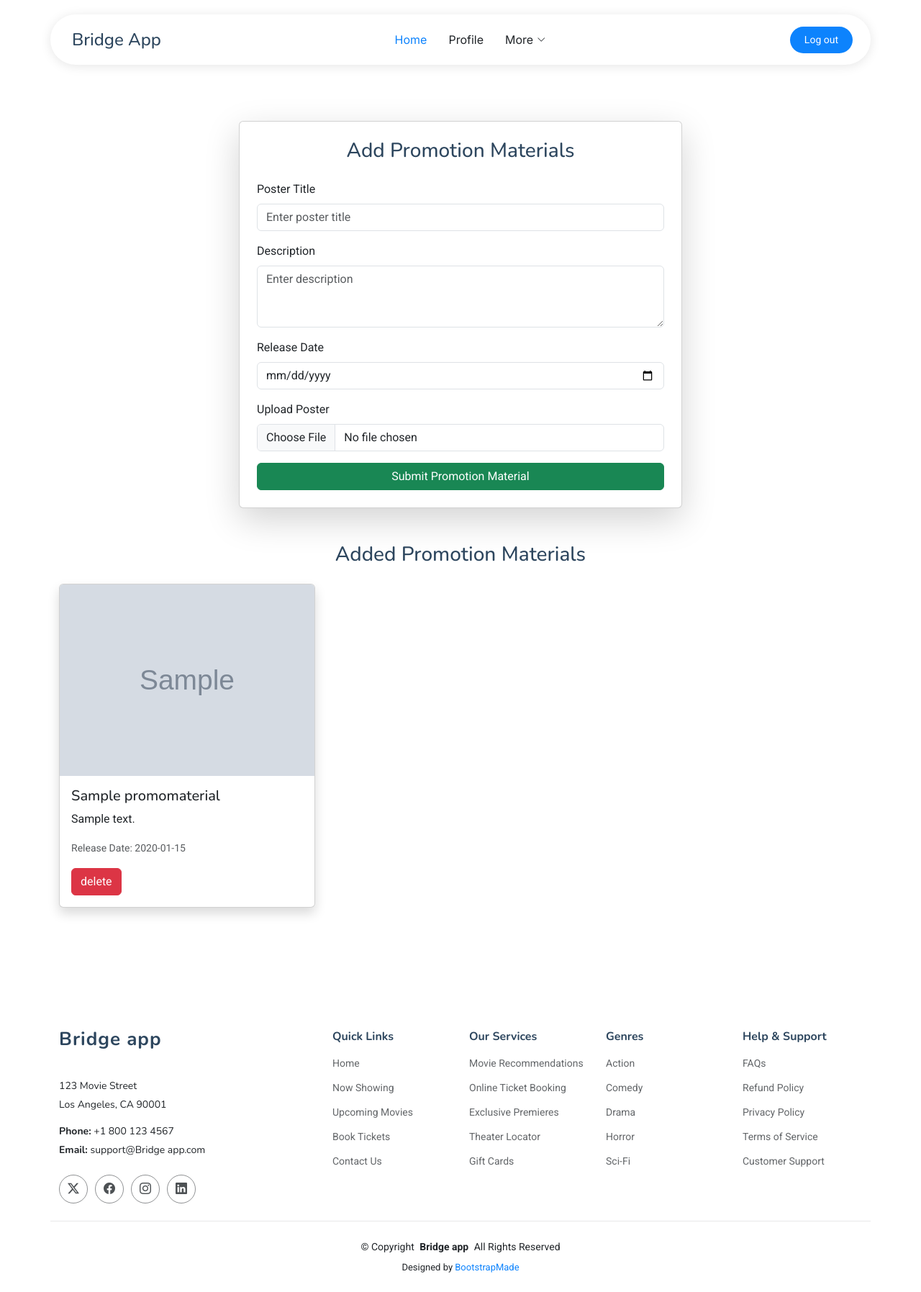
After one commit to amaljames23/bridge_horizon, a Django app: page /film_maker_add_promotion_materials/1 in a window 1280 px wide. The commit adds this page. Shown: the whole page at 72% size. Run offline with Django 4.2, Linux system fonts and the light colour scheme; tables that the repository leaves empty hold one stand-in row (values such as "Sample post"); grey boxes marked "Sample" are stand-in pictures; some libraries are stand-ins or nearby versions.

Commit message:
upload promotion materials

```diff
--- a/bridgeApp/models.py
+++ b/bridgeApp/models.py
@@ -143,6 +143,13 @@ class notification(models.Model):
     title=models.CharField(max_length=225)
     date=models.CharField(max_length=225)
 
+class PromoMaterial(models.Model):
+    promo_id = models.AutoField(primary_key=True)  # Primary key
+    film = models.ForeignKey(film, on_delete=models.CASCADE)  # Foreign key to the Film model
+    title = models.CharField(max_length=255)  # Poster title
+    description = models.CharField(max_length=500)  # Description (as CharField)
+    release_date = models.CharField(max_length=50)  # Release date (as CharField)
+    poster = models.CharField(max_length=255)
 
 class chat(models.Model):
     chatid=models.AutoField(primary_key=True)
--- /dev/null
+++ b/templates/film_maker_add_promotion_materials.html
@@ -0,0 +1,60 @@
+{% include 'filmmaker_header.html' %}
+<br><br><br><br><br>
+
+<div class="container mt-5 w-50">
+    <div class="card shadow-lg p-4">
+        <h3 class="text-center mb-4">Add Promotion Materials</h3>
+        <form action="" method="post" enctype="multipart/form-data">
+            {% csrf_token %}
+
+            <input type="hidden" name="film_id" value="{{ film_id }}">
+
+            <div class="mb-3">
+                <label for="title" class="form-label">Poster Title</label>
+                <input type="text" class="form-control" id="title" name="title" placeholder="Enter poster title" required>
+            </div>
+
+            <div class="mb-3">
+                <label for="description" class="form-label">Description</label>
+                <textarea class="form-control" id="description" name="description" rows="3" placeholder="Enter description" required></textarea>
+            </div>
+
+            <div class="mb-3">
+                <label for="release_date" class="form-label">Release Date</label>
+                <input type="date" class="form-control" id="release_date" name="release_date" required>
+            </div>
+
+            <div class="mb-3">
+                <label for="poster" class="form-label">Upload Poster</label>
+                <input type="file" class="form-control" id="poster" name="poster" accept="image/*" required>
+            </div>
+
+            <button type="submit" class="btn btn-success w-100">Submit Promotion Material</button>
+        </form>
+    </div>
+</div>
+
+<!-- Display Promotion Materials -->
+<div class="container mt-5">
+    <h3 class="text-center mb-4">Added Promotion Materials</h3>
+    <div class="row">
+        {% for promo in promo_materials %}
+        <div class="col-md-4 mb-4">
+            <div class="card h-100 shadow">
+                <img src="/static/image/{{ promo.poster }}" class="card-img-top" alt="Promotion Material">
+                <div class="card-body">
+                    <h5 class="card-title">{{ promo.title }}</h5>
+                    <p class="card-text">{{ promo.description }}</p>
+                    <p class="card-text"><small class="text-muted">Release Date: {{ promo.release_date }}</small></p>
+                    <a href="/delete_promo_materials/{{ promo.promo_id }}" class="btn btn-danger">delete</a>
+                </div>
+            </div>
+        </div>
+        {% empty %}
+        <p class="text-center">No promotion materials added yet.</p>
+        {% endfor %}
+    </div>
+</div>
+
+<br><br><br><br>
+{% include 'footer.html' %}
--- a/templates/film_maker_view_campaigns_basedon_films.html
+++ b/templates/film_maker_view_campaigns_basedon_films.html
@@ -12,9 +12,7 @@
                     <p><i class="bi bi-calendar-check"></i> <strong>Start Date:</strong> {{ i.start_date }}</p>
                     <p><i class="bi bi-calendar-x"></i> <strong>End Date:</strong> {{ i.end_date }}</p>
                     <p><i class="bi bi-currency-dollar"></i> <strong>Budget:</strong> ${{ i.budget }}</p>
-                    <p class="fw-bold {% if i.status == 'Active' %}text-success{% else %}text-danger{% endif %}">
-                        <i class="bi bi-graph-up-arrow"></i> Status: {{ i.status }}
-                    </p>
+
                 </div>
             </div>
         </div>
--- a/templates/filmmaker_header.html
+++ b/templates/filmmaker_header.html
@@ -62,6 +62,7 @@
                 <li><a href="/film_maker_view_campaigns">view campaigns</a></li>
                 <li><a href="/film_maker_view_mssges">view messages</a></li>
                 <li><a href="/film_maker_view_tickets">view tickets</a></li>
+                <li><a href="/film_maker_view_films">view films</a></li>
             </ul>
           </li>
           <!-- <li><a href="theatre_owner_registration">Theater owner Sign up</a></li> -->
--- a/userApp/urls.py
+++ b/userApp/urls.py
@@ -26,6 +26,9 @@ urlpatterns = [
     path('film_maker_chat_owners/<id>', views.film_maker_chat_owners, name='film_maker_chat_owners'),
     path('film_maker_view_tickets', views.film_maker_view_tickets, name='film_maker_view_tickets'),
     path('film_maker_view_producermsg', views.film_maker_view_producermsg, name='film_maker_view_producermsg'),
+    path('film_maker_view_films', views.film_maker_view_films, name='film_maker_view_films'),
+    path('film_maker_add_promotion_materials/<film_id>', views.film_maker_add_promotion_materials, name='film_maker_add_promotion_materials'),
+    path('delete_promo_materials/<int:promo_id>/', views.delete_promo_materials, name='delete_promo_materials'),
 
     #####################content manager#####################
     path('content_manager_reg', views.content_manager_reg, name='content_manager_reg'),
--- a/userApp/views.py
+++ b/userApp/views.py
@@ -470,6 +470,58 @@ def film_maker_view_producermsg(request):
     print(a)
     return JsonResponse({'data':a,'first_name':first_name,'photo':"/static/image/chat_profile.jpg"})
 
+
+def film_maker_view_films(request):
+    films=film.objects.filter(filmmaker_id=request.session['fm_id'])
+    return render(request,'film_maker_view_films.html',{'films':films})
+
+
+def film_maker_add_promotion_materials(request, film_id):
+    if request.method == 'POST':
+        title = request.POST['title']
+        description = request.POST['description']
+        release_date = request.POST['release_date']
+        poster = request.FILES['poster']  # File upload handling
+
+        # Save file to media storage
+        fs = FileSystemStorage()
+        poster_path = fs.save(poster.name, poster)
+
+        # Get the associated film instance
+        film_instance = film.objects.get(filmid=film_id)
+
+        # Save promo material
+        promo = PromoMaterial(
+            film=film_instance,
+            title=title,
+            description=description,
+            release_date=release_date,
+            poster=poster_path
+        )
+        promo.save()
+
+        return HttpResponse("<script>alert('Promotion Material Added Successfully');window.location='/film_maker_view_films';</script>".format(film_id))
+
+
+    # Fetch all promotion materials for this film
+    promo_materials = PromoMaterial.objects.filter(film_id=film_id)
+
+    return render(request, 'film_maker_add_promotion_materials.html', {
+        'film_id': film_id,
+        'promo_materials': promo_materials
+    })
+
+
+def delete_promo_materials(request, promo_id):
+    promo = PromoMaterial.objects.get(promo_id=promo_id)
+
+    film_id = promo.film.filmid  # Get the associated film ID before deleting
+    promo.delete()
+
+    return HttpResponse("<script>alert('Promotion Material Deleted Successfully');window.location='/film_maker_view_films';</script>".format(film_id))
+
+
+
 import datetime
 
 
```
Also changed, not shown: templates/film_maker_view_films.html (added, +33 -0 lines), bridgeApp/migrations/0013_alter_theaterowner_license_photo_promomaterial.py (added), static/image/WhatsApp Image 2025-02-18 at 09.30.55_50d42b18.jpg (added), static/image/carousel_img2_GgNoIgf.png (added), static/image/carousel_img2_Rq7Hpyp.png (added), static/image/carousel_img2_pbED4F2.png (added), static/image/personality_leanardo.jpg (added).
